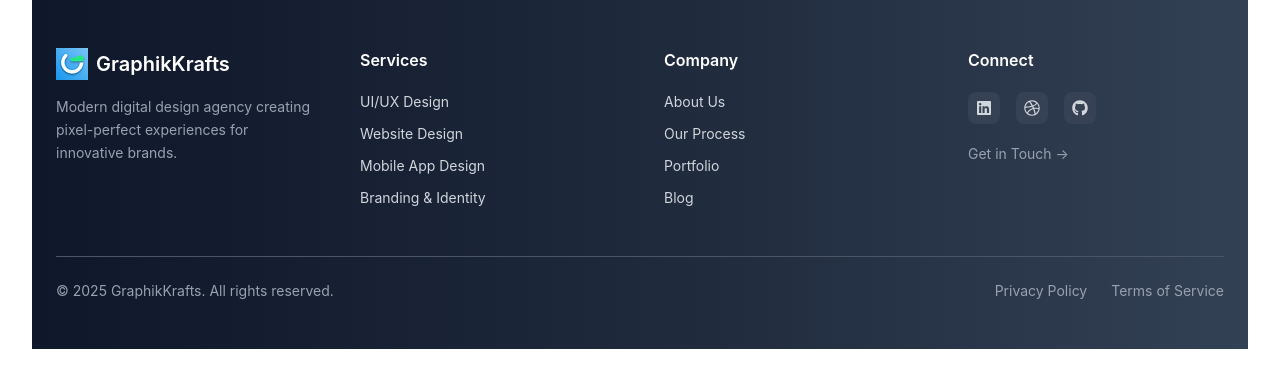
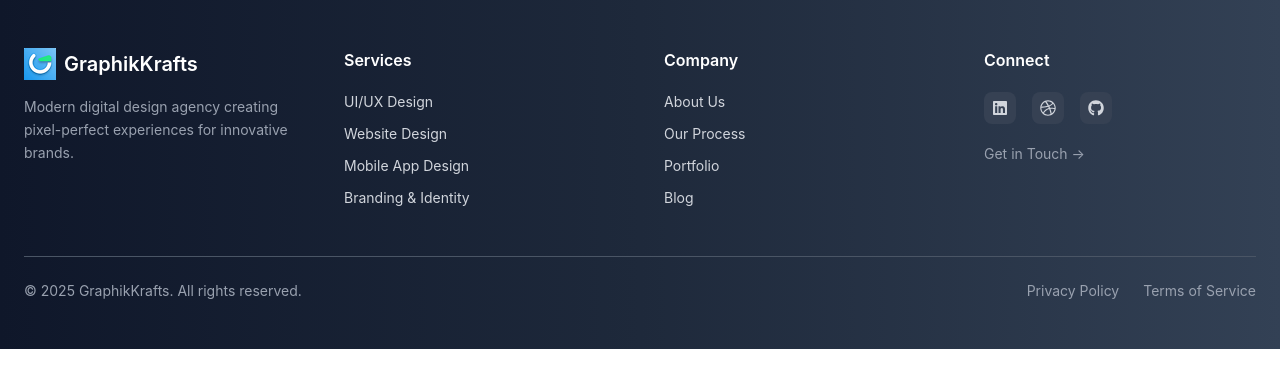
Before and after one commit to sathish6502/Digital-Market, a React (Vite) app: page / in a window 1280 px wide. Shown: the top 388 px of the page. Built offline with nearby package versions, Linux system fonts and the light colour scheme.

Commit message:
appjsx commit changes

```diff
--- a/src/App.jsx
+++ b/src/App.jsx
@@ -6,7 +6,7 @@
 
 const App = () => {
   return (
-    <div className="max-w-7xl mx-auto px-4 sm:px-6 lg:px-8">
+    <div>
    <BrowserRouter>
    <Routes>
     <Route path="/service" element={<Service />}/>
```
